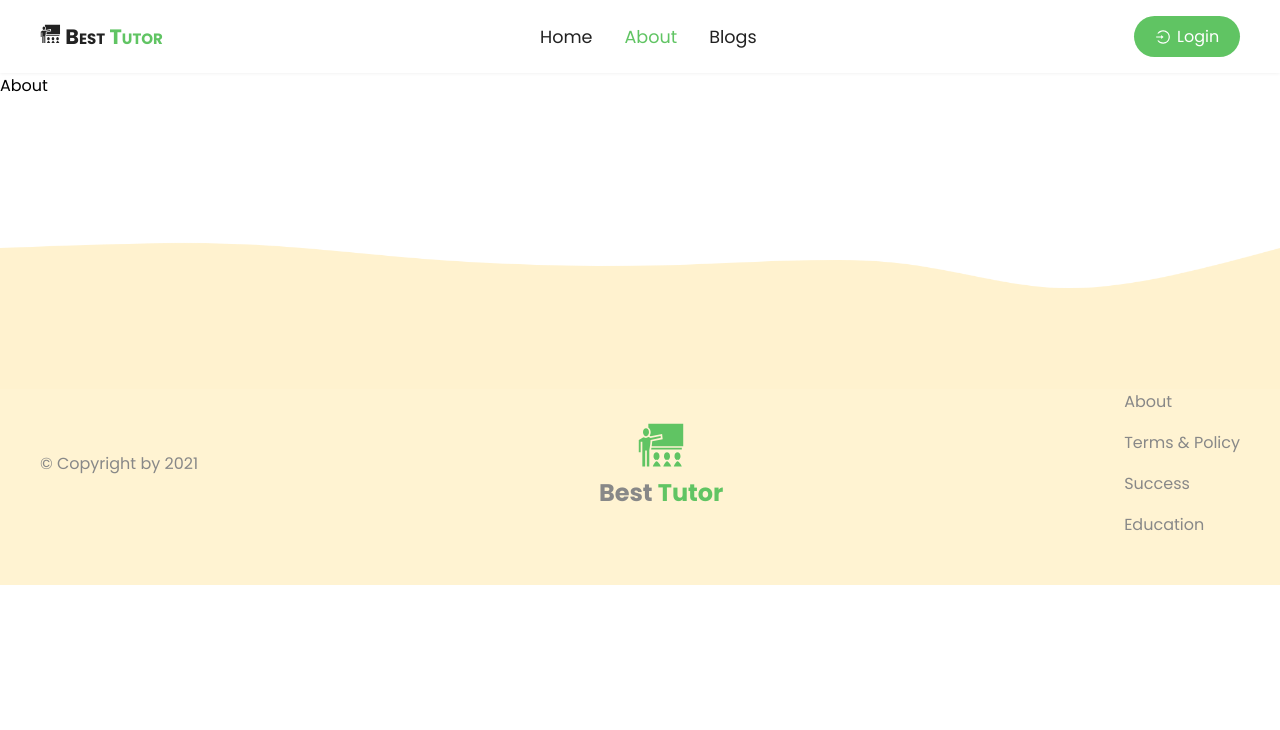
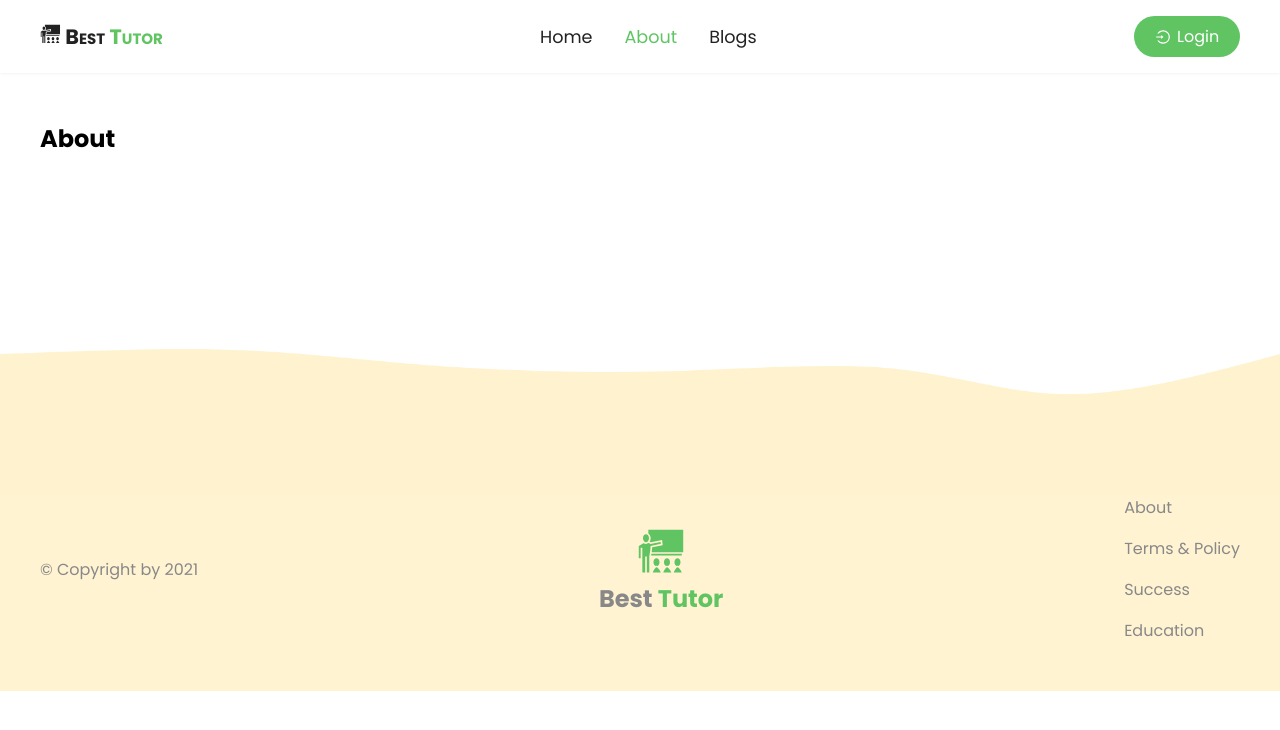
Before and after one commit to Ashik-Mahmud/best-tutor-app-react, a React (Create React App) app: page /about in a window 1280 px wide. Shown: the top 730 px of the page. Built offline with nearby package versions, Linux system fonts and the light colour scheme.

Commit message:
fixes silly mistake and optimize code

```diff
--- a/src/Pages/About/About.jsx
+++ b/src/Pages/About/About.jsx
@@ -1,7 +1,18 @@
 import React from "react";
+import styled from "styled-components";
 
 const About = () => {
-  return <div>About</div>;
+  return (
+    <AboutContainer>
+      <div className="container">
+        <h1>About</h1>
+      </div>
+    </AboutContainer>
+  );
 };
+const AboutContainer = styled.section`
+  position: relative;
+  padding: 3rem 0rem;
+`;
 
 export default About;
--- a/src/Pages/Blogs/Blogs.jsx
+++ b/src/Pages/Blogs/Blogs.jsx
@@ -1,7 +1,17 @@
 import React from "react";
+import styled from "styled-components";
 
 const Blogs = () => {
-  return <div>Blogs</div>;
+  return (
+    <BlogsContainer>
+      <div className="container">
+        <h1>BLogs</h1>
+      </div>
+    </BlogsContainer>
+  );
 };
-
+const BlogsContainer = styled.section`
+  position: relative;
+  padding: 2rem 0rem;
+`;
 export default Blogs;
--- a/src/Pages/Home/NewsLetter/NewsLetter.jsx
+++ b/src/Pages/Home/NewsLetter/NewsLetter.jsx
@@ -6,7 +6,7 @@ const NewsLetter = () => {
     <NewsLetterContainer>
       <div className="container">
         <div className="newsletter-content">
-          <h1>NewsLetter</h1>
+          <h1>Stay Up to Date</h1>
           <span>Ensure you don't give you span message </span>
           <form action="" className="form-wrapper">
             <div className="input-group">
@@ -27,7 +27,7 @@ const NewsLetter = () => {
 
 const NewsLetterContainer = styled.div`
   position: relative;
-  position: relative;
+  margin-top: 3rem;
   .newsletter-content {
     text-align: center;
     margin: 1rem 5rem;
--- a/src/Pages/Home/Services/Service/Service.jsx
+++ b/src/Pages/Home/Services/Service/Service.jsx
@@ -36,6 +36,10 @@ const ServiceCard = styled.div`
   box-shadow: 0px 0px 5px rgba(0, 0, 0, 0.1);
   border-radius: 10px;
   padding: 1rem;
+  transition: all 0.5s ease;
+  &:hover {
+    transform: translateY(-5px);
+  }
   .image {
     width: 100%;
     height: 200px;
--- a/src/Pages/Home/Services/Services.jsx
+++ b/src/Pages/Home/Services/Services.jsx
@@ -8,7 +8,7 @@ const Services = () => {
       <ServicesContainer>
         <div className="container">
           <div className="title">
-            <h2>What's done?</h2>
+            <h2>What will you get?</h2>
             <span>get your suitable packages and enrolled.</span>
           </div>
           <div className="services-content">
```
Also changed, not shown: src/Pages/Login/SignIn/SignIn.jsx (added, +7 -0 lines), src/Pages/Login/SignUp/SignUp.jsx (added, +7 -0 lines).
